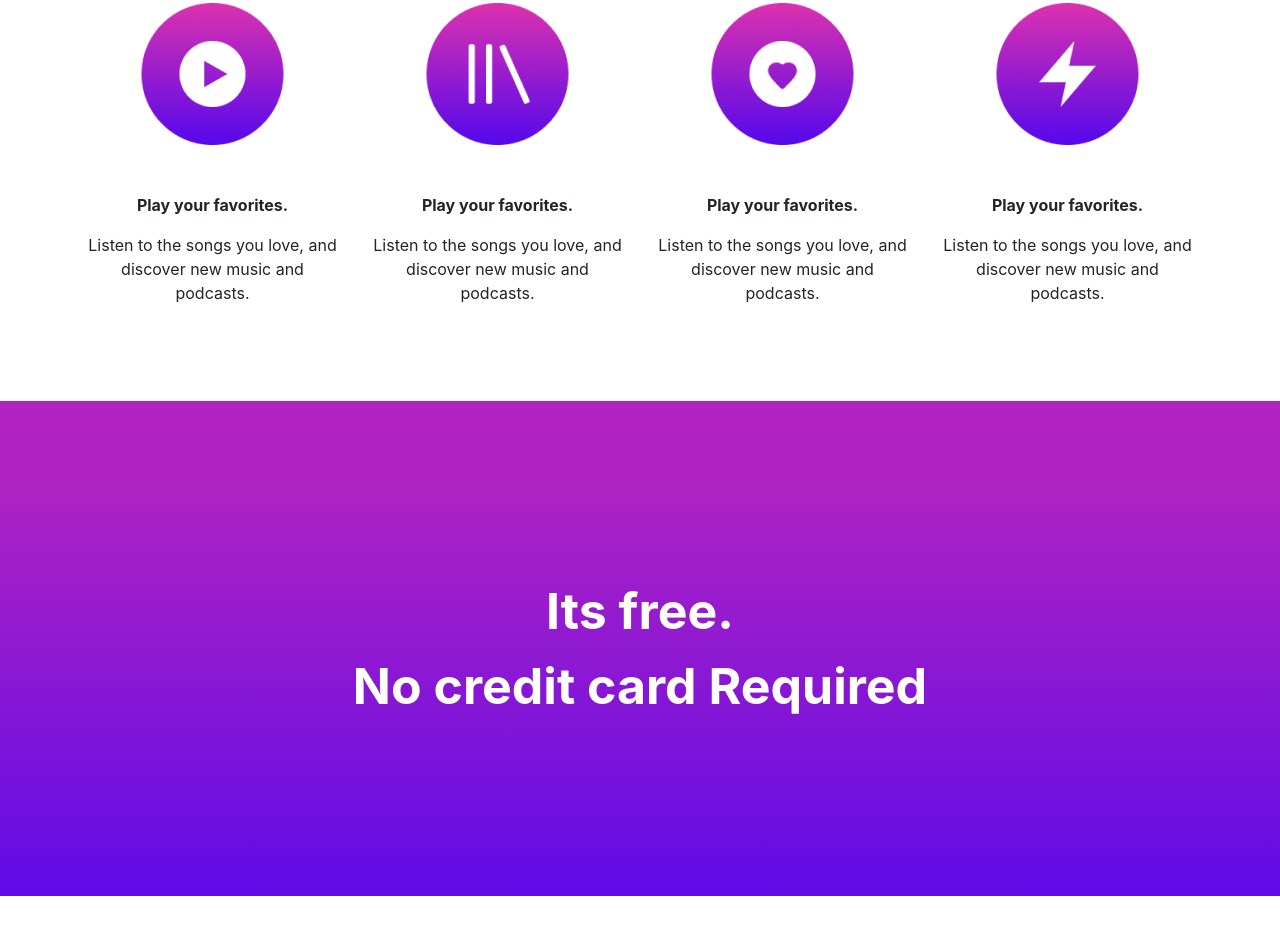
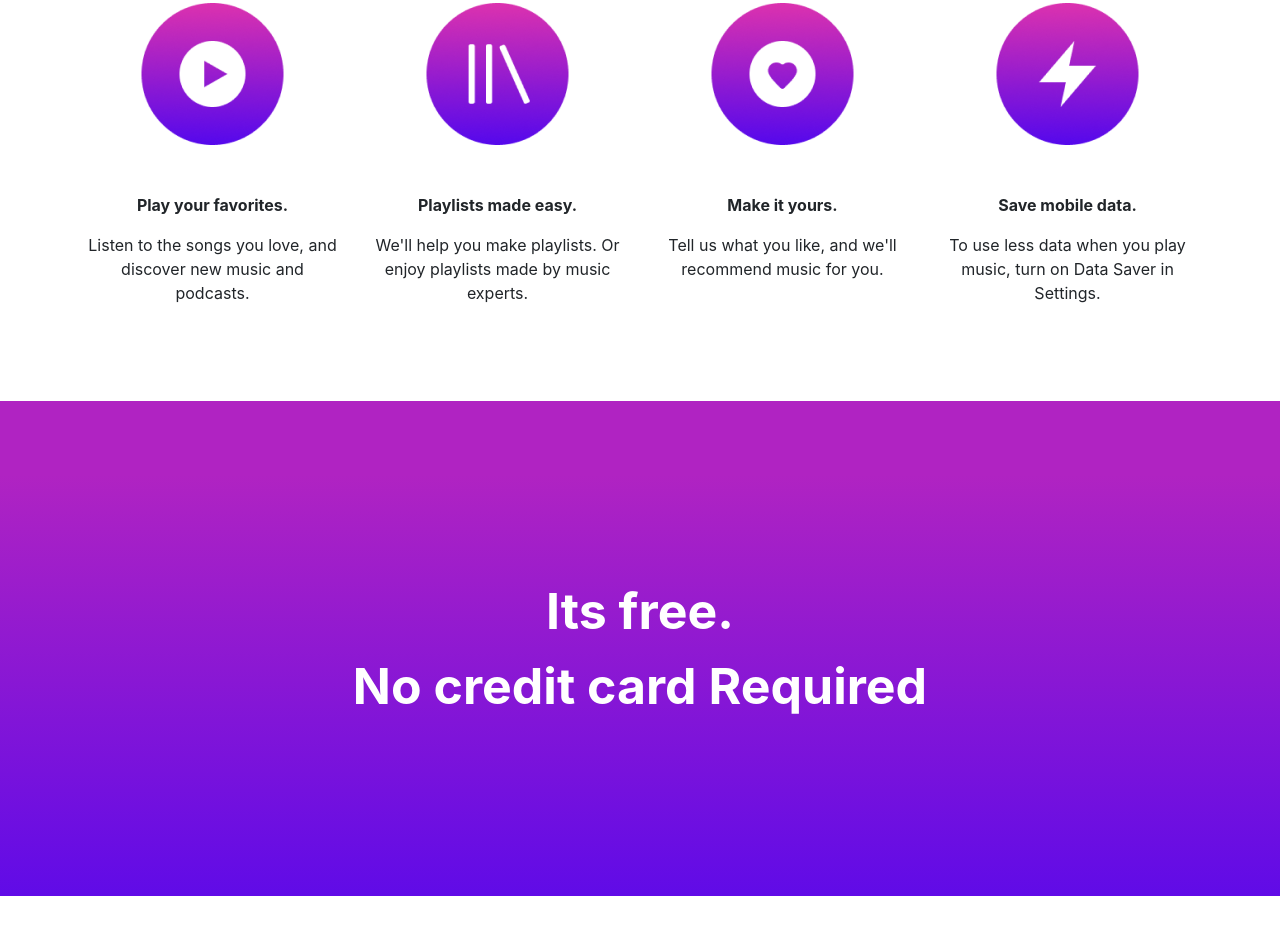
Before and after one commit to Feminaabdul/spotify, a plain HTML site: page index.html in a window 1280 px wide. Shown: the part 792-1733 px from the top of the page. Drawn offline with nearby package versions, Linux system fonts and the light colour scheme.

Commit message:
Update index.html

```diff
--- a/index.html
+++ b/index.html
@@ -79,22 +79,22 @@
         <div class="col-md-3  col-12 mt-5 col-sm-6 text-center divmar">
           <img class="mb-5" src="img/did.png" alt="">
           <div class="text-center">
-            <p style="font-weight: bold;">Play your favorites.</p>
-            <p>Listen to the songs you love, and discover new music and podcasts.</p>
+            <p style="font-weight: bold;">Playlists made easy.</p>
+            <p>We'll help you make playlists. Or enjoy playlists made by music experts.</p>
            </div>
         </div>
         <div class="col-md-3  col-12 mt-5 col-sm-6 text-center divmar">
         <img class="mb-5" src="img/kk.png" alt="">
         <div class="text-center">
-          <p style="font-weight: bold;">Play your favorites.</p>
-          <p>Listen to the songs you love, and discover new music and podcasts.</p>
+          <p style="font-weight: bold;">Make it yours.</p>
+          <p>Tell us what you like, and we'll recommend music for you.</p>
          </div>
         </div>
         <div class="col-md-3  col-12 mt-5 col-sm-6 text-center divmar">
         <img class="mb-5" src="img/cc.png" alt="">
         <div class="text-center">
-          <p style="font-weight: bold;">Play your favorites.</p>
-          <p>Listen to the songs you love, and discover new music and podcasts.</p>
+          <p style="font-weight: bold;">Save mobile data.</p>
+          <p>To use less data when you play music, turn on Data Saver in Settings.</p>
          </div>
         </div>
       </div>
```
